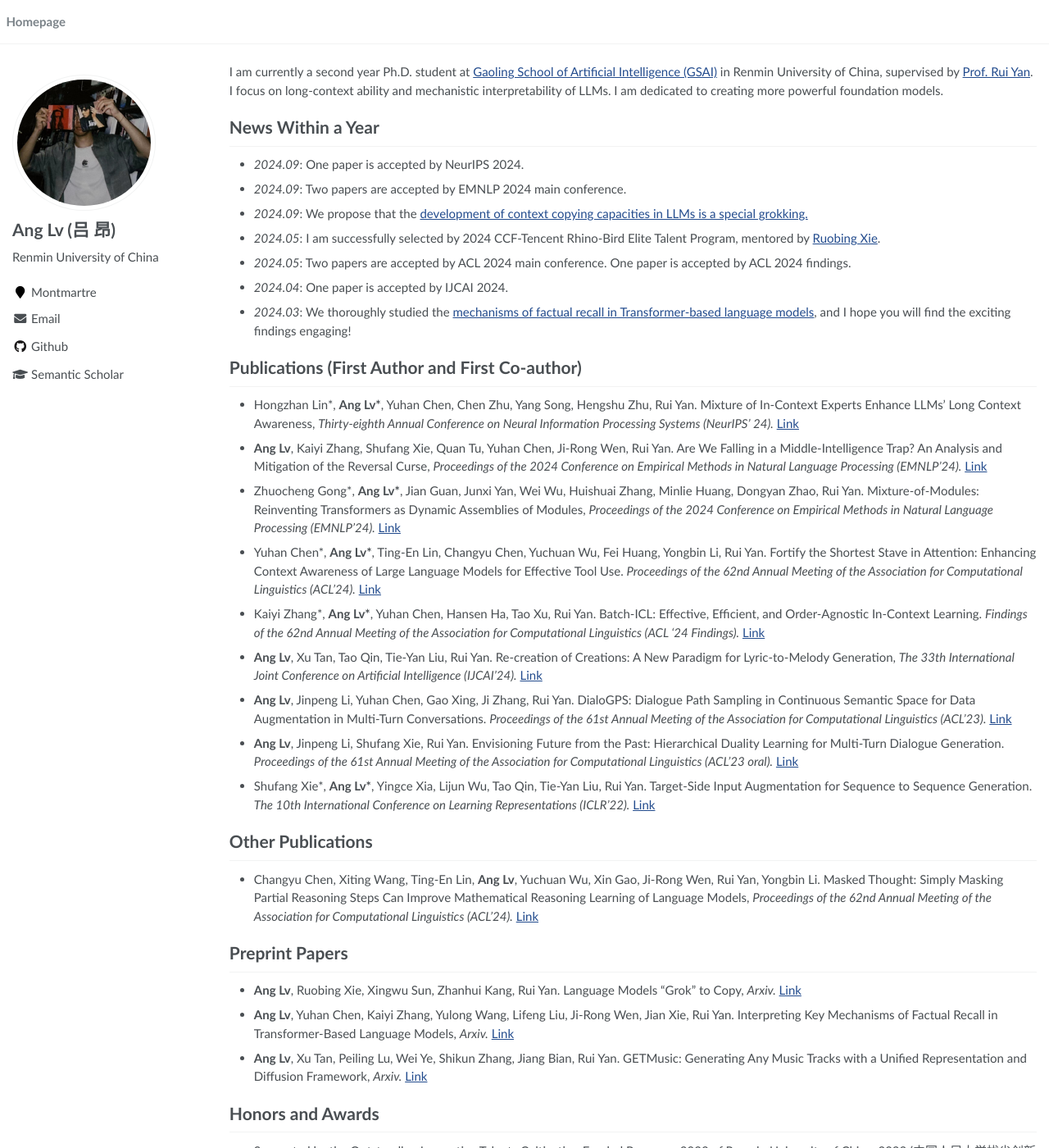
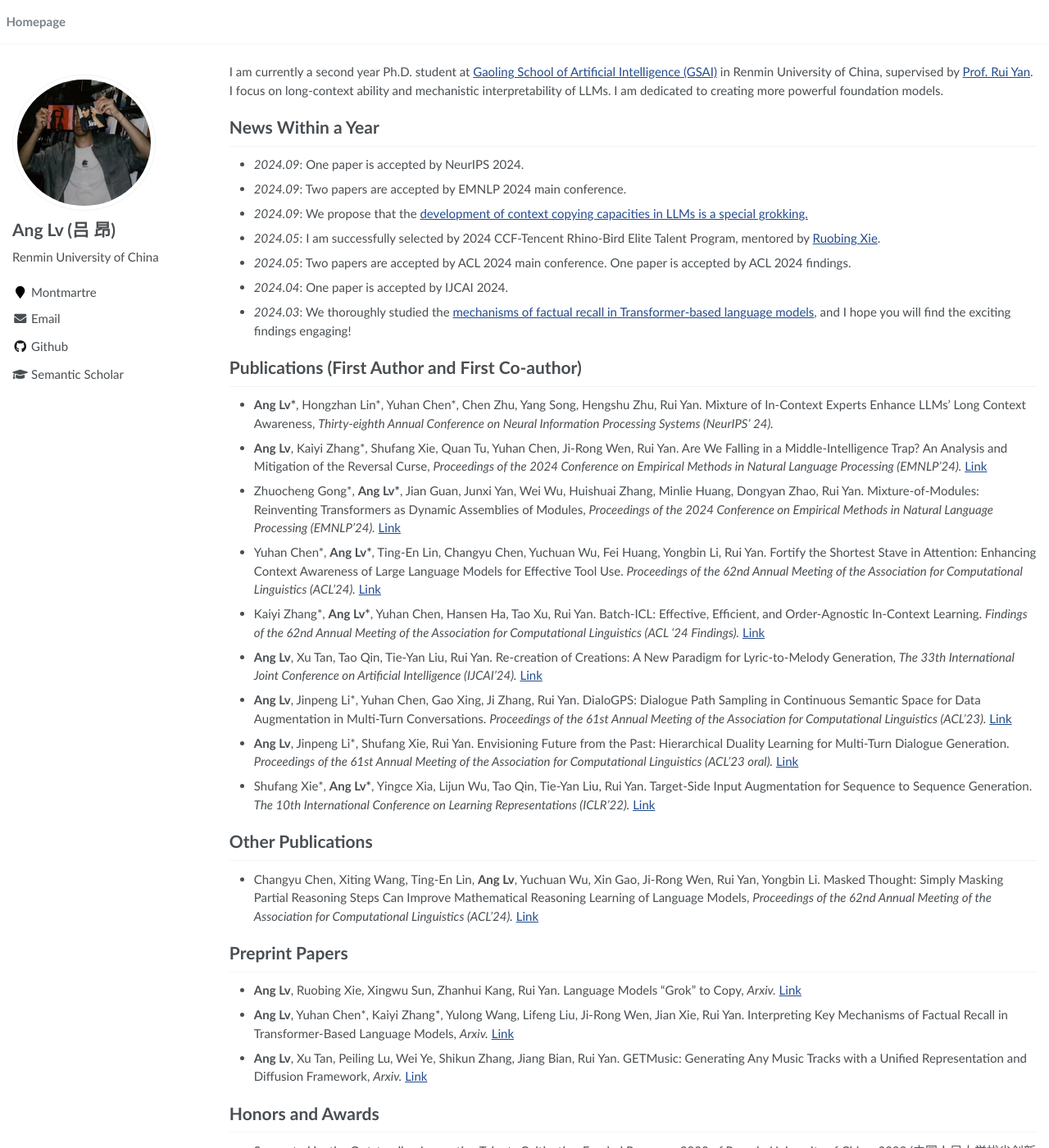
Before and after one commit to trestad/trestad.github.io, a Jekyll site: the page built from _pages/about.md, in a window 1280 px wide and 1400 px high. Shown: the whole window at 82% size. Built offline with Jekyll 4.4.1, drawn with Linux system fonts in a browser that asks for light colours.

Commit message:
Update about.md

```diff
--- a/_pages/about.md
+++ b/_pages/about.md
@@ -30,10 +30,10 @@ I am currently a second year Ph.D. student at [Gaoling School of Artificial Inte
 
 # Publications (First Author and First Co-author)
 
-- Hongzhan Lin\*, **Ang Lv\***, Yuhan Chen, Chen Zhu, Yang Song, Hengshu Zhu, Rui Yan. Mixture of In-Context Experts
-Enhance LLMs’ Long Context Awareness, *Thirty-eighth Annual Conference on Neural Information Processing Systems (NeurIPS' 24).* [Link](https://arxiv.org/pdf/2406.19598)
+- **Ang Lv\***, Hongzhan Lin\*, Yuhan Chen\*, Chen Zhu, Yang Song, Hengshu Zhu, Rui Yan. Mixture of In-Context Experts
+Enhance LLMs’ Long Context Awareness, *Thirty-eighth Annual Conference on Neural Information Processing Systems (NeurIPS' 24).*
 
-- **Ang Lv**, Kaiyi Zhang, Shufang Xie, Quan Tu, Yuhan Chen, Ji-Rong Wen, Rui Yan. Are We Falling in a Middle-Intelligence Trap? An Analysis and Mitigation of the Reversal Curse, *Proceedings of the 2024 Conference on Empirical Methods in Natural Language Processing (EMNLP'24).* [Link](https://arxiv.org/abs/2311.07468)
+- **Ang Lv**, Kaiyi Zhang\*, Shufang Xie, Quan Tu, Yuhan Chen, Ji-Rong Wen, Rui Yan. Are We Falling in a Middle-Intelligence Trap? An Analysis and Mitigation of the Reversal Curse, *Proceedings of the 2024 Conference on Empirical Methods in Natural Language Processing (EMNLP'24).* [Link](https://arxiv.org/abs/2311.07468)
 
 - Zhuocheng Gong\*, **Ang Lv\***, Jian Guan, Junxi Yan, Wei Wu, Huishuai Zhang, Minlie Huang, Dongyan Zhao, Rui Yan. Mixture-of-Modules: Reinventing Transformers as Dynamic Assemblies of Modules, *Proceedings of the 2024 Conference on Empirical Methods in Natural Language Processing (EMNLP'24).* [Link](https://arxiv.org/pdf/2407.06677)
 
@@ -43,9 +43,9 @@ Enhance LLMs’ Long Context Awareness, *Thirty-eighth Annual Conference on Neur
 
 - **Ang Lv**, Xu Tan, Tao Qin, Tie-Yan Liu, Rui Yan. Re-creation of Creations: A New Paradigm for Lyric-to-Melody Generation, *The 33th International Joint Conference on Artificial Intelligence (IJCAI'24).* [Link](https://arxiv.org/abs/2208.05697)
 
-- **Ang Lv**, Jinpeng Li, Yuhan Chen, Gao Xing, Ji Zhang, Rui Yan. DialoGPS: Dialogue Path Sampling in Continuous Semantic Space for Data Augmentation in Multi-Turn Conversations. *Proceedings of the 61st Annual Meeting of the Association for Computational Linguistics (ACL'23).* [Link](https://aclanthology.org/2023.acl-long.70/)
+- **Ang Lv**, Jinpeng Li\*, Yuhan Chen, Gao Xing, Ji Zhang, Rui Yan. DialoGPS: Dialogue Path Sampling in Continuous Semantic Space for Data Augmentation in Multi-Turn Conversations. *Proceedings of the 61st Annual Meeting of the Association for Computational Linguistics (ACL'23).* [Link](https://aclanthology.org/2023.acl-long.70/)
 
-- **Ang Lv**, Jinpeng Li, Shufang Xie, Rui Yan. Envisioning Future from the Past: Hierarchical Duality Learning for Multi-Turn Dialogue Generation. *Proceedings of the 61st Annual Meeting of the Association for Computational Linguistics (ACL'23 oral).* [Link](https://aclanthology.org/2023.acl-long.407/)
+- **Ang Lv**, Jinpeng Li\*, Shufang Xie, Rui Yan. Envisioning Future from the Past: Hierarchical Duality Learning for Multi-Turn Dialogue Generation. *Proceedings of the 61st Annual Meeting of the Association for Computational Linguistics (ACL'23 oral).* [Link](https://aclanthology.org/2023.acl-long.407/)
 
 - Shufang Xie\*, **Ang Lv\***, Yingce Xia, Lijun Wu, Tao Qin, Tie-Yan Liu, Rui Yan. Target-Side Input Augmentation for Sequence to Sequence Generation. *The 10th International Conference on Learning Representations (ICLR'22).* [Link](https://openreview.net/forum?id=pz1euXohm4H)
 
@@ -58,7 +58,7 @@ Enhance LLMs’ Long Context Awareness, *Thirty-eighth Annual Conference on Neur
 
 - **Ang Lv**, Ruobing Xie, Xingwu Sun, Zhanhui Kang, Rui Yan. Language Models "Grok" to Copy, *Arxiv.* [Link](https://arxiv.org/pdf/2409.09281)
 
-- **Ang Lv**, Yuhan Chen, Kaiyi Zhang, Yulong Wang, Lifeng Liu, Ji-Rong Wen, Jian Xie, Rui Yan. Interpreting Key Mechanisms of Factual Recall in Transformer-Based Language Models, *Arxiv.* [Link](https://arxiv.org/abs/2403.19521)
+- **Ang Lv**, Yuhan Chen\*, Kaiyi Zhang\*, Yulong Wang, Lifeng Liu, Ji-Rong Wen, Jian Xie, Rui Yan. Interpreting Key Mechanisms of Factual Recall in Transformer-Based Language Models, *Arxiv.* [Link](https://arxiv.org/abs/2403.19521)
 
 - **Ang Lv**, Xu Tan, Peiling Lu, Wei Ye, Shikun Zhang, Jiang Bian, Rui Yan. GETMusic: Generating Any Music Tracks with a Unified Representation and Diffusion Framework, *Arxiv.* [Link](https://arxiv.org/abs/2305.10841)
 
```
